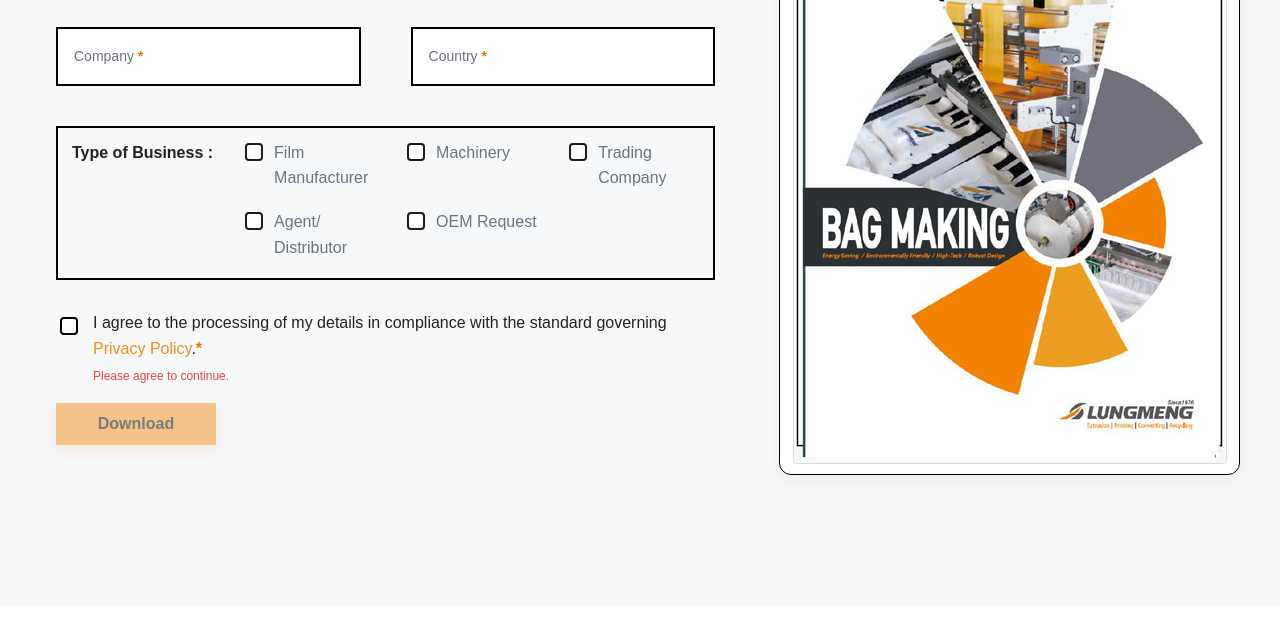
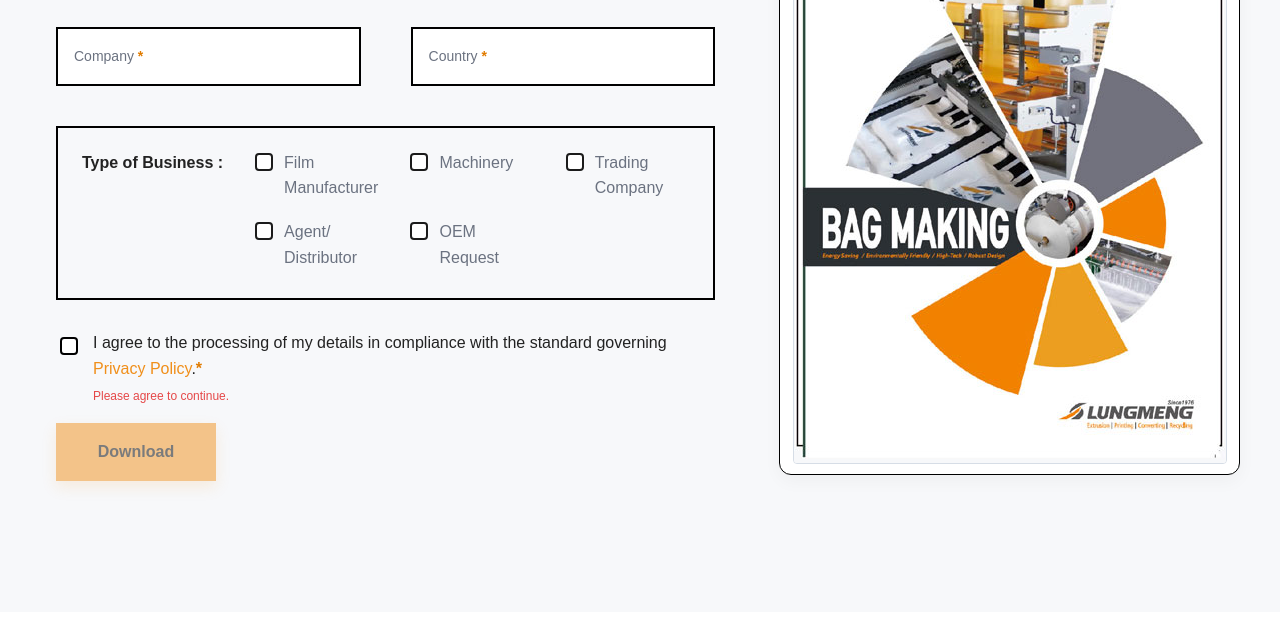
Before and after one commit to mumayyds888/bag2, a plain HTML site: page product_4_list.html in a window 1280 px wide. Shown: the part 4707-5343 px from the top of the page. Drawn offline with nearby package versions, Linux system fonts and the light colour scheme.

Commit message:
更新 style.css 樣式2

```diff
--- a/css/style.css
+++ b/css/style.css
@@ -1137,7 +1137,7 @@ select:focus {
     grid-auto-rows: auto;
     gap: 12px 28px;
     align-items: start;
-    padding: 12px 14px;
+    padding: 22px 24px;
     border: 2px solid var(--line, #d9dde3);
 
 }
@@ -1294,7 +1294,7 @@ select:focus {
     background: var(--brand);
     color: #000;
     font-weight: 700;
-    padding: 12px 22px;
+    padding: 20px 22px;
     cursor: pointer;
     min-width: 160px;
     font-size: 16px;
```
